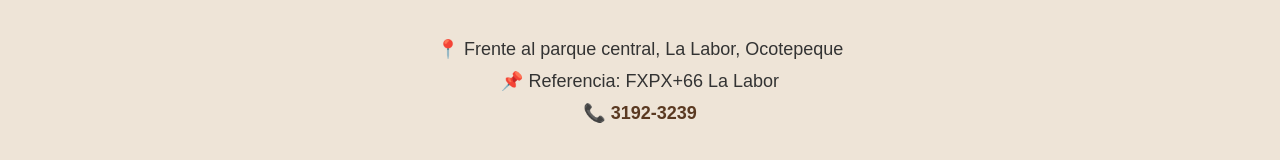
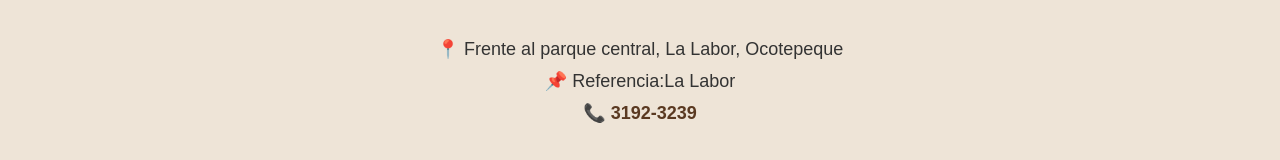
Before and after one commit to reservasdon-netizen/hostal-la-casa-de-don-Rafael, a website: page index.html in a window 1280 px wide. Shown: the part 2569-2729 px from the top of the page. Drawn offline with Linux system fonts and the light colour scheme.

Commit message:
Add files via upload

```diff
--- a/index.html
+++ b/index.html
@@ -604,7 +604,7 @@
         </p>
 
         <p>
-            📌 Referencia: FXPX+66 La Labor
+            📌 Referencia:La Labor
         </p>
 
         <p class="telefono">
```
